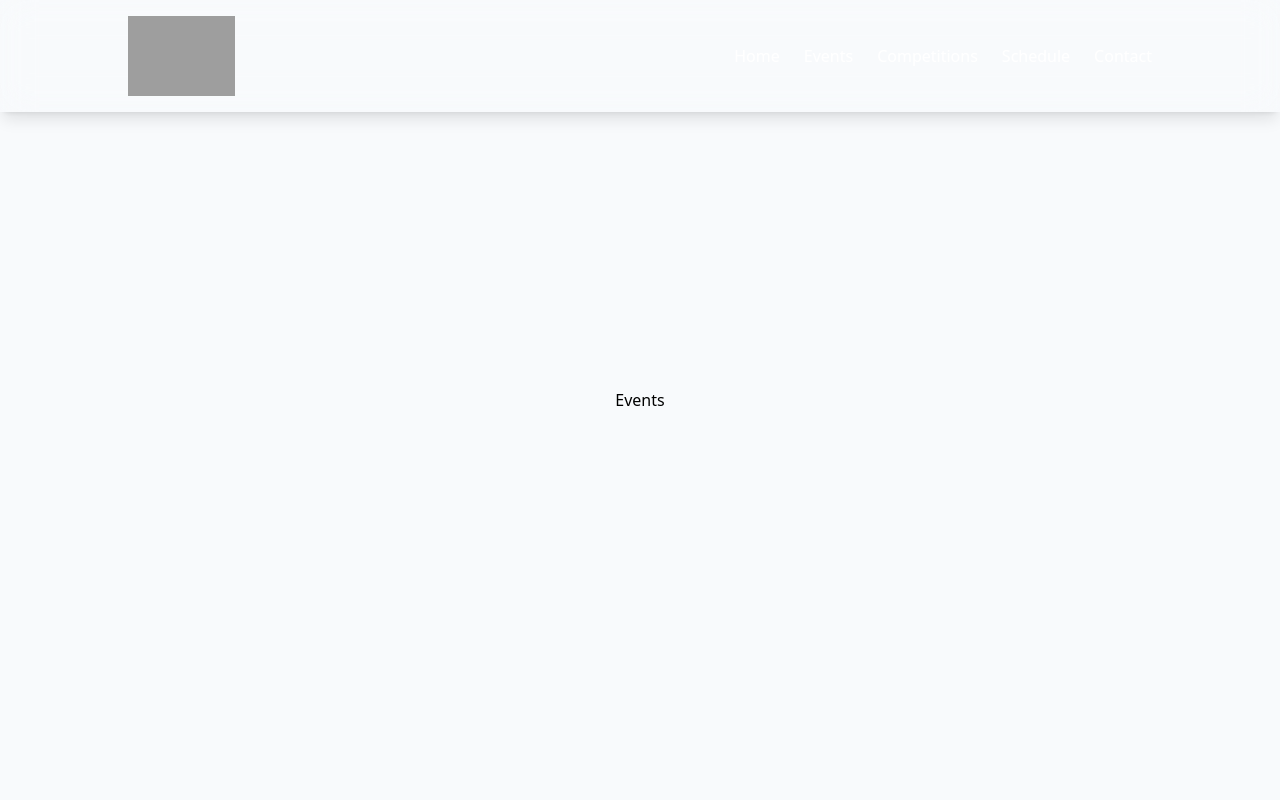
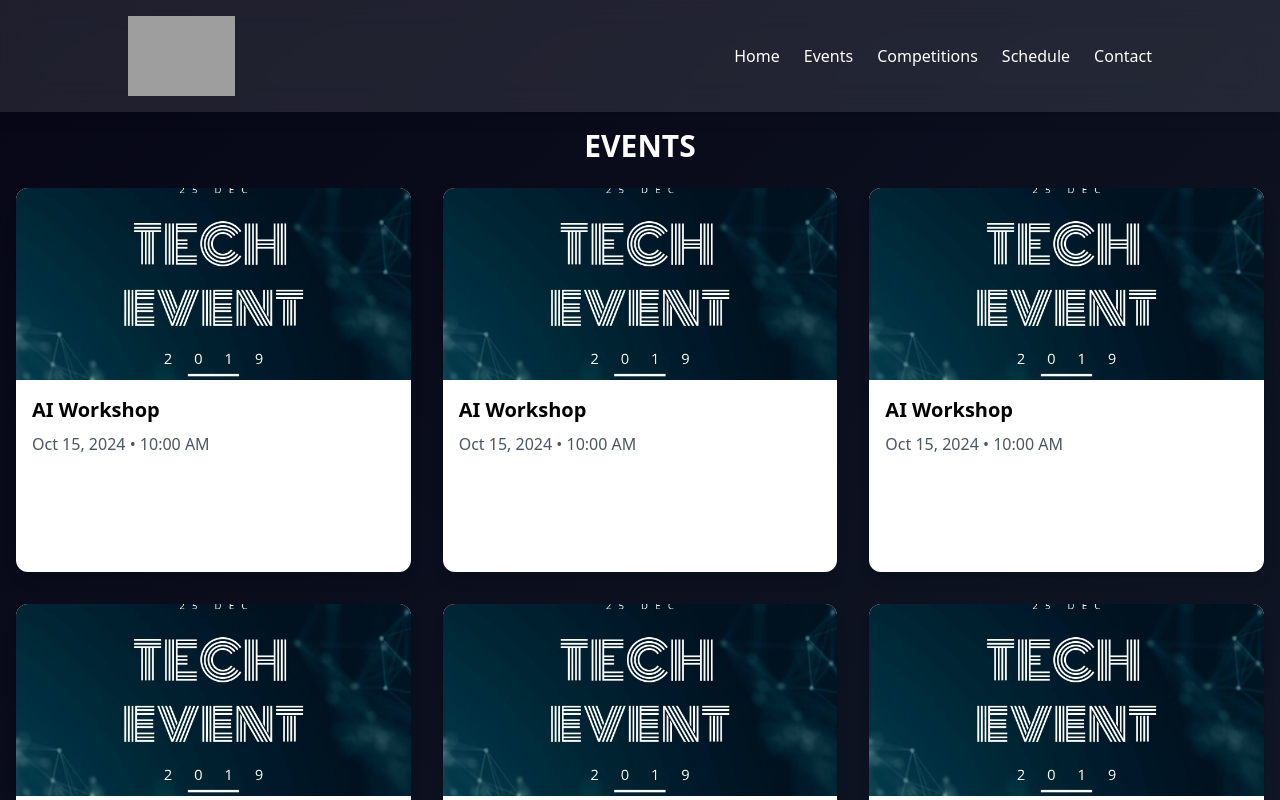
Before and after one commit to krishnaampai/SHASTRA, a React (Vite) app in the folder shastra/: page /events in a window 1280 px wide. Shown: the top 800 px of the page. Built offline with nearby package versions, Linux system fonts and the light colour scheme; grey boxes are pictures that could not be loaded; the HTML template or start-up script is replaced by a standard one.

Commit message:
started events page

```diff
--- /dev/null
+++ b/shastra/src/components/EventCard.jsx
@@ -0,0 +1,52 @@
+import React, { useState } from 'react';
+import { motion } from 'framer-motion';
+
+ export const EventCard = ({ event }) => {
+  const [isFlipped, setIsFlipped] = useState(false);
+
+  return (
+    <motion.div
+      className="w-full h-96 rounded-xl shadow-lg cursor-pointer"
+      onClick={() => setIsFlipped(!isFlipped)}
+      whileHover={{ scale: 1.03 }}>
+      <motion.div
+        className="relative w-full h-full"
+        animate={{ rotateY: isFlipped ? 180 : 0 }}
+        transition={{ duration: 0.6 }}
+        style={{ transformStyle: "preserve-3d" }}>
+
+        <div
+          className="absolute w-full h-full bg-white rounded-xl overflow-hidden flex flex-col"
+          style={{ backfaceVisibility: "hidden" }}
+        >
+          <img
+            src={event.poster}
+            alt={event.name}
+            className="w-full h-48 object-cover"
+          />
+          <div className="p-4">
+            <h3 className="text-xl font-bold">{event.name}</h3>
+            <p className="text-gray-600 mt-2">{event.date} • {event.time}</p>
+          </div>
+        </div>
+
+
+        <div
+          className="absolute w-full h-full bg-gray-800 text-white rounded-xl p-6 flex flex-col"
+          style={{
+            backfaceVisibility: "hidden",
+            transform: "rotateY(180deg)"
+          }}
+        >
+          <h3 className="text-2xl font-bold">{event.name}</h3>
+          <p className="mt-4">{event.description}</p>
+          <div className="mt-6 space-y-2">
+            <p><span className="font-semibold">Speaker:</span> {event.speaker}</p>
+            <p><span className="font-semibold">Venue:</span> {event.venue}</p>
+            <p><span className="font-semibold">Seats:</span> {event.seats} left</p>
+          </div>
+        </div>
+      </motion.div>
+    </motion.div>
+  );
+};
--- /dev/null
+++ b/shastra/src/data/TechFestEvents.jsx
@@ -0,0 +1,77 @@
+
+import image from '../assets/tech-event-poster.jpg'
+export const TechFestEvents = [
+  {
+    id: 1,
+    name: "AI Workshop",
+    poster: image,
+    description: "Hands-on session with TensorFlow and PyTorch.",
+    date: "Oct 15, 2024",
+    time: "10:00 AM",
+    venue: "Hall A",
+    speaker: "Dr. Jane Smith",
+    status: "open",
+    seats: 50
+  },
+   {
+    id: 2,
+    name: "AI Workshop",
+    poster: image,
+    description: "Hands-on session with TensorFlow and PyTorch.",
+    date: "Oct 15, 2024",
+    time: "10:00 AM",
+    venue: "Hall A",
+    speaker: "Dr. Jane Smith",
+    status: "open",
+    seats: 50
+  },
+   {
+    id: 3,
+    name: "AI Workshop",
+    poster: image,
+    description: "Hands-on session with TensorFlow and PyTorch.",
+    date: "Oct 15, 2024",
+    time: "10:00 AM",
+    venue: "Hall A",
+    speaker: "Dr. Jane Smith",
+    status: "open",
+    seats: 50
+  },
+   {
+    id: 4,
+    name: "AI Workshop",
+    poster: image,
+    description: "Hands-on session with TensorFlow and PyTorch.",
+    date: "Oct 15, 2024",
+    time: "10:00 AM",
+    venue: "Hall A",
+    speaker: "Dr. Jane Smith",
+    status: "open",
+    seats: 50
+  },
+   {
+    id: 5,
+    name: "AI Workshop",
+    poster: image,
+    description: "Hands-on session with TensorFlow and PyTorch.",
+    date: "Oct 15, 2024",
+    time: "10:00 AM",
+    venue: "Hall A",
+    speaker: "Dr. Jane Smith",
+    status: "open",
+    seats: 50
+  },
+   {
+    id: 6,
+    name: "AI Workshop",
+    poster: image,
+    description: "Hands-on session with TensorFlow and PyTorch.",
+    date: "Oct 15, 2024",
+    time: "10:00 AM",
+    venue: "Hall A",
+    speaker: "Dr. Jane Smith",
+    status: "open",
+    seats: 50
+  },
+
+];
--- a/shastra/src/routes/Events.jsx
+++ b/shastra/src/routes/Events.jsx
@@ -1,9 +1,23 @@
-import React from 'react'
+import { TechFestEvents } from '../data/TechFestEvents.jsx';
+import {EventCard}  from '../components/EventCard.jsx';
 
-const Events = () => {
+ const Events = () => {
   return (
-    <div className='min-h-screen bg-slate-50 w-full flex items-center justify-center'><h1>Events</h1></div>
-  )
-}
+    <div className='min-h-screen bg-gradient-to-br from-[#060616] to-gray-900 py-12 px-4 '>
+      <div className="max-w-7xl mx-auto mt-20">
+        <h1 className='text-white text-2xl md:text-3xl font-bold text-center mb-4 md:mb-6'>
+          EVENTS
+        </h1>
 
-export default Events
+
+        <div className="grid grid-cols-1 md:grid-cols-2 lg:grid-cols-3 gap-8">
+          {TechFestEvents.map(event => (
+            <EventCard key={event.id} event={event} />
+          ))}
+        </div>
+      </div>
+    </div>
+  );
+};
+
+export default Events;
```
Also changed, not shown: shastra/src/assets/tech-event-poster.jpg (added).
